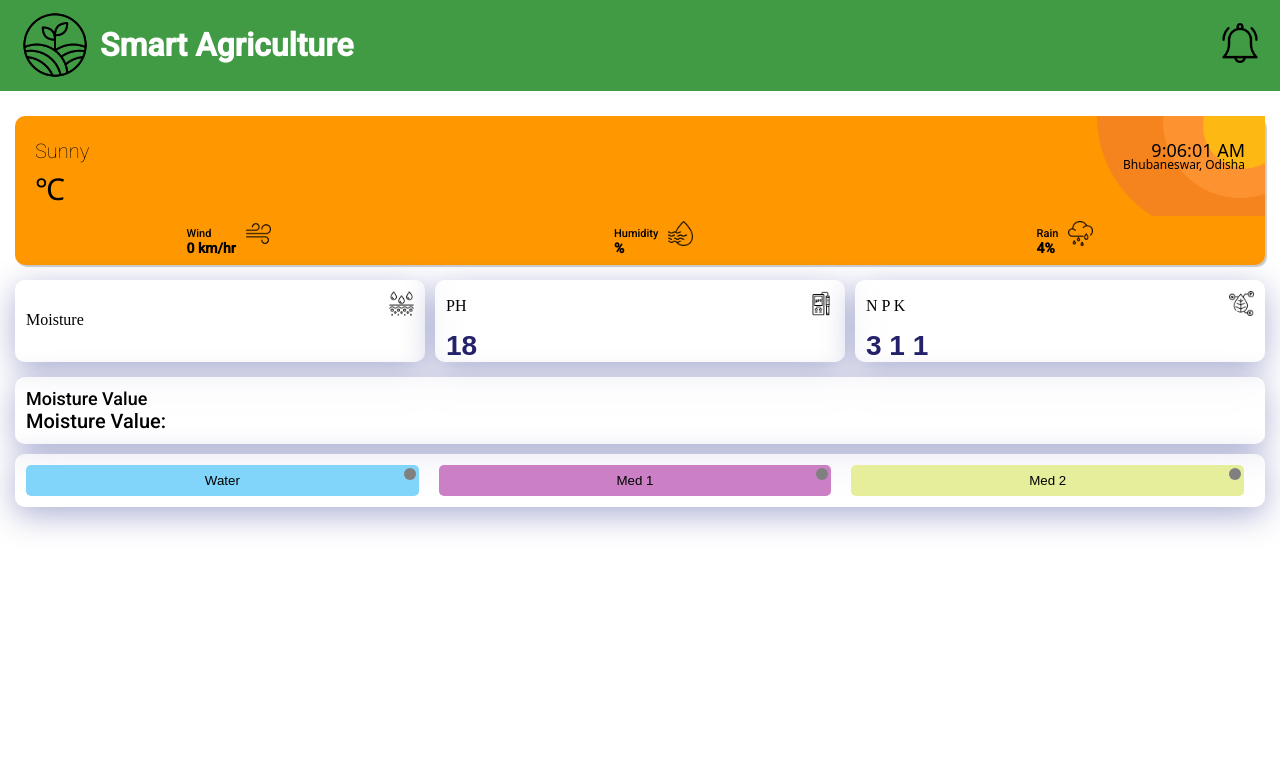
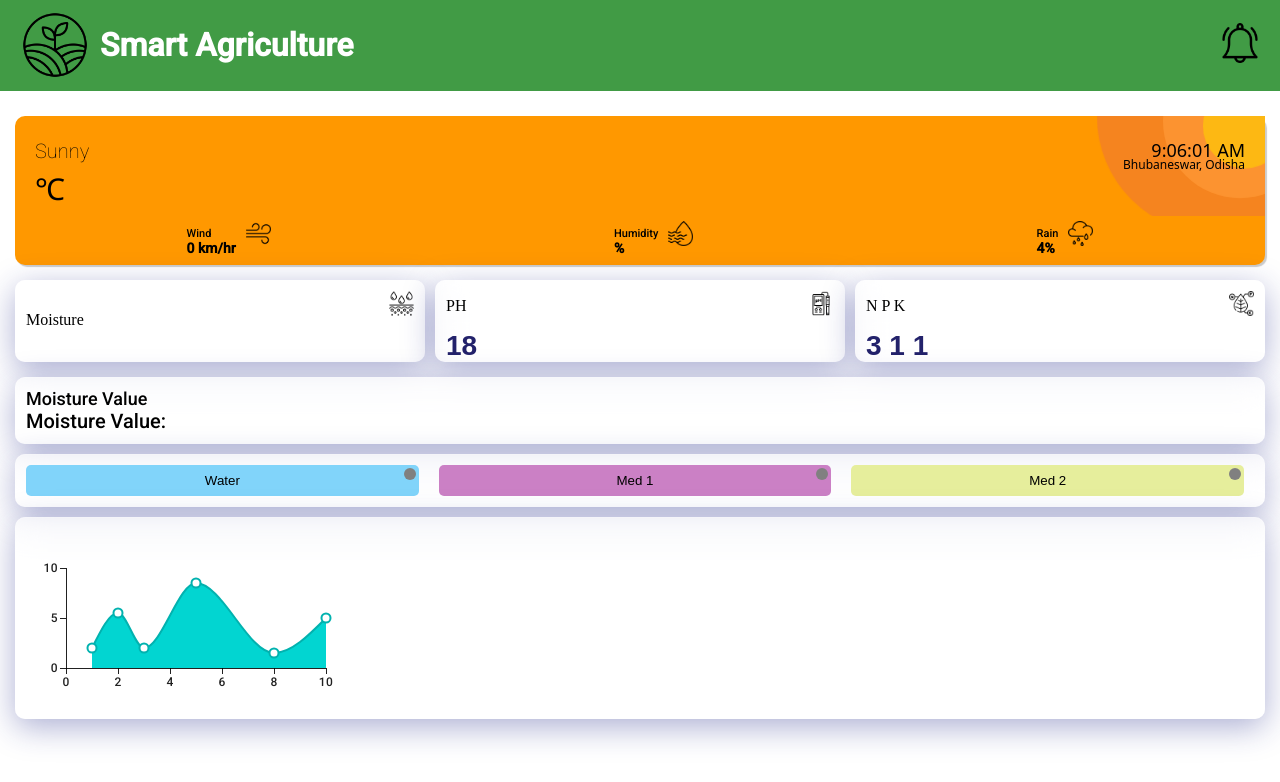
Before and after one commit to sandeepbeherakbl/SmartAgriculture, a React (Vite) app: page / in a window 1280 px wide. Shown: the top 782 px of the page. Built offline with nearby package versions, Linux system fonts and the light colour scheme; no server answers; the database is empty.

Commit message:
Grafh added

```diff
--- a/src/Components/Container/DetailsCard/DetailCard.css
+++ b/src/Components/Container/DetailsCard/DetailCard.css
@@ -236,3 +236,20 @@ sup {
 .green {
   background-color: rgb(2, 204, 2); /* Adjust the color for the on state */
 }
+
+
+/* chart */
+.moisture-card-container {
+  margin-top: 10px;
+  /* padding: 10px 10px; */
+  border-radius: 30px;
+  background: rgba(255, 255, 255, 0.5);
+  box-shadow: 0 8px 32px 0 rgba(31, 38, 135, 0.37);
+  backdrop-filter: blur(16.5px);
+  -webkit-backdrop-filter: blur(16.5px);
+  border-radius: 10px;
+  border: 1px solid rgba(255, 255, 255, 0.18);
+  display: flex;
+  justify-content: space-between;
+  gap: 10px;
+}
--- a/src/Components/Container/DetailsCard/DetailCard.jsx
+++ b/src/Components/Container/DetailsCard/DetailCard.jsx
@@ -6,6 +6,7 @@ import "./DetailCard.css";
 import MoistureLevel from "./MoistureLevel";
 import { dataRef } from "../Firebase";
 import { useEffect, useState } from "react";
+import { MoistureChart } from "./MoistureGrafh";
 
 export const DetailsCard = () => {
   const [valueIs] = useState("agriculture");
@@ -121,6 +122,9 @@ export const DetailsCard = () => {
               ></div>
             </button>
           </div>
+          <div className="moisture-card-container">
+            <MoistureChart />
+          </div>
         </div>
       </div>
     </>
--- /dev/null
+++ b/src/Components/Container/DetailsCard/MoistureGrafh.jsx
@@ -0,0 +1,20 @@
+import { LineChart } from "@mui/x-charts/LineChart";
+
+export const MoistureChart = () => {
+  return (
+    <div className="moisture-card">
+      <LineChart
+        xAxis={[{ data: [1, 2, 3, 5, 8, 10] }]}
+        series={[
+          {
+            data: [2, 5.5, 2, 8.5, 1.5, 5],
+            area: true,
+          },
+        ]}
+        width={360}
+        height={200}
+      />
+
+    </div>
+  );
+};
```
Also changed, not shown: package.json (+8 -1 lines), 1 other file (tests, documents, lock files or other folders).
